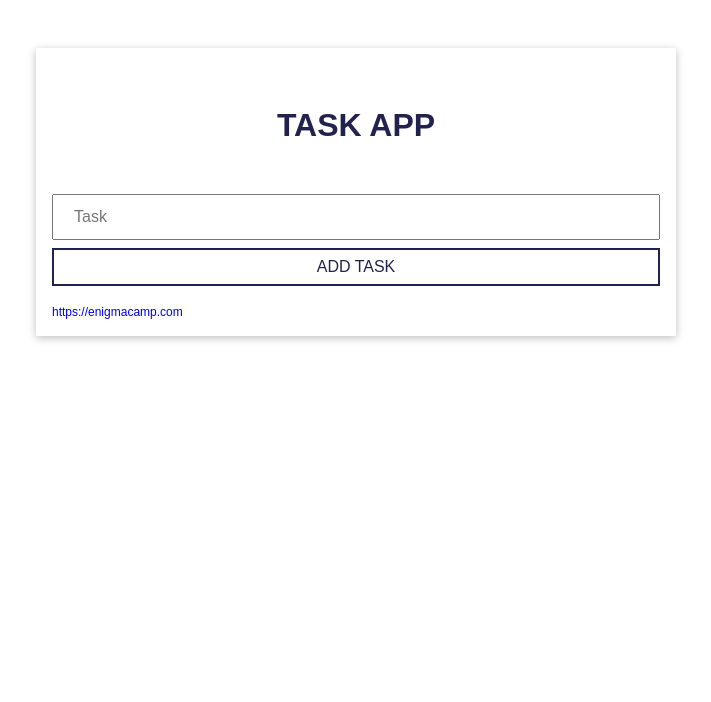
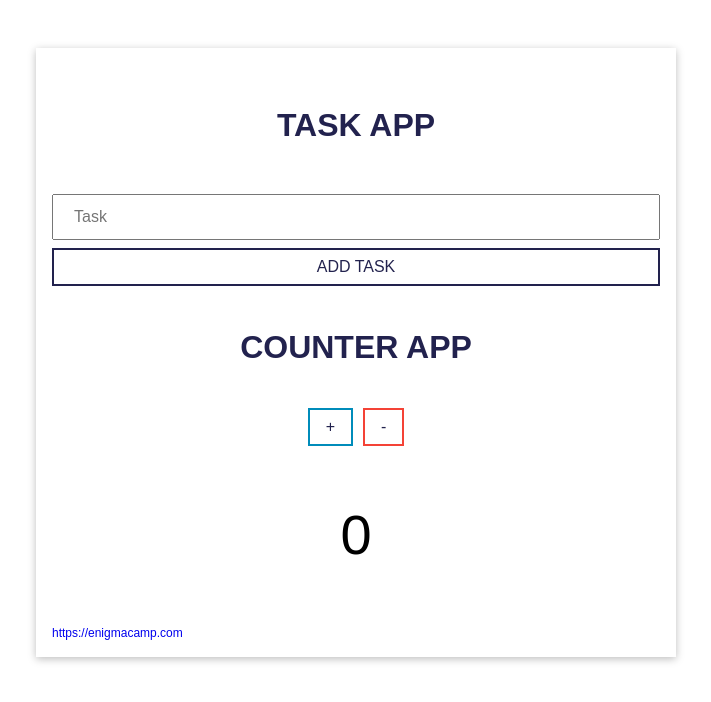
Before and after one commit to jutionck/vue-js-101, a plain HTML site: page index.html in a window 1280 px wide. Shown: the whole page, without its empty margins (284-995 px from the left). Drawn offline with nearby package versions, Linux system fonts and the light colour scheme.

Commit message:
add: basic -> event

```diff
--- a/index.html
+++ b/index.html
@@ -13,7 +13,15 @@
       <div>
         <h4 class="title">{{ title }}</h4>
         <input type="text" id="goal" v-model="enteredValue" placeholder="Task">
-        <button class="btn dark" v-on:click="addGoal">Add Task</button>
+        <button class="btn btn-full dark" v-on:click="addGoal">Add Task</button>
+
+        <!-- Counter -->
+        <h4 class="title">Counter App</h4>
+        <div class="counter-btn">
+          <button class="btn info" v-on:click="increment">+</button>
+          <button class="btn danger ms-2" v-on:click="decrement">-</button>
+        </div>
+        <p class="counter-result">{{ counter }}</p>
       </div>
         <ul>
           <li v-for="goal in goals">{{ goal }}</li>
--- a/index.js
+++ b/index.js
@@ -5,7 +5,8 @@ const app = Vue.createApp({
       title: 'Task App',
       goals: [],
       enigmaLink: 'https://enigmacamp.com',
-      enteredValue: ''
+      enteredValue: '',
+      counter: 0
     };
   },
   // methods
@@ -13,6 +14,14 @@ const app = Vue.createApp({
     addGoal() {
       this.goals.push(this.enteredValue);
       this.enteredValue = '';
+    },
+    increment() {
+      this.counter++;
+    },
+    decrement() {
+      if (this.counter > 0) {
+        this.counter--;
+      }
     }
   }
 });
--- a/style.css
+++ b/style.css
@@ -46,8 +46,11 @@ input[type=text] {
   padding: 8px 16px;
   font-size: 16px;
   cursor: pointer;
+  text-transform: uppercase;
+}
+
+.btn-full {
   width: 100%;
-  text-transform: uppercase;
 }
 
 .dark {
@@ -57,6 +60,26 @@ input[type=text] {
 
 .dark:hover {
   background-color: #003d;
+  color: white;
+}
+
+.info {
+  border-color: #008CBA;
+  color: #003d;
+}
+
+.info:hover {
+  background-color: #008CBA;
+  color: white;
+}
+
+.danger {
+  border-color: #f44336;
+  color: #003d;
+}
+
+.danger:hover {
+  background-color: #f44336;
   color: white;
 }
 
@@ -71,3 +94,17 @@ li {
   padding: 1rem;
   border: 1px solid #ccc;
 }
+
+.ms-2 {
+  margin-left: 10px;
+}
+
+.counter-btn {
+  text-align: center;
+}
+
+.counter-result {
+  font-weight: 300;
+  font-size: 3.5rem;
+  text-align: center;
+}
```
